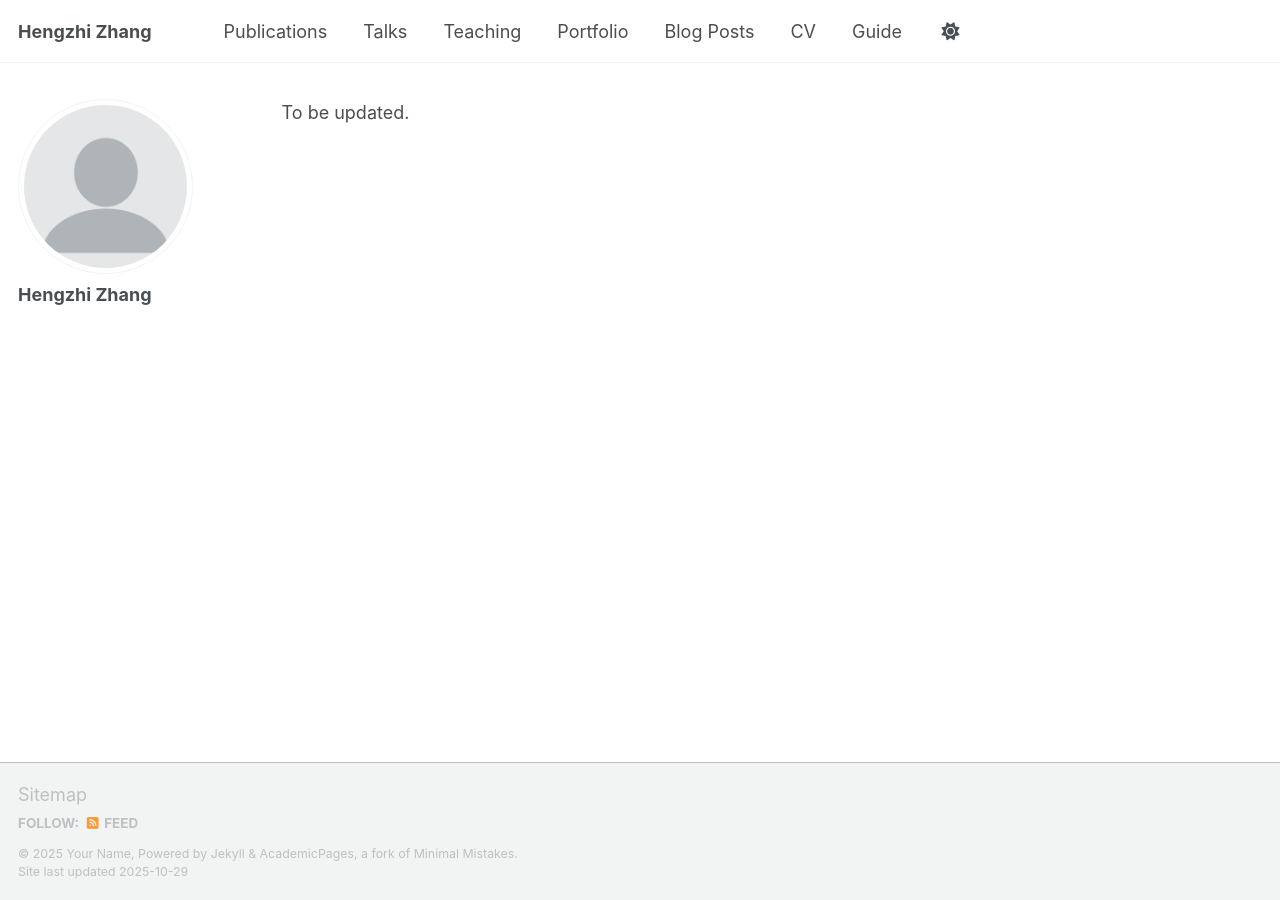
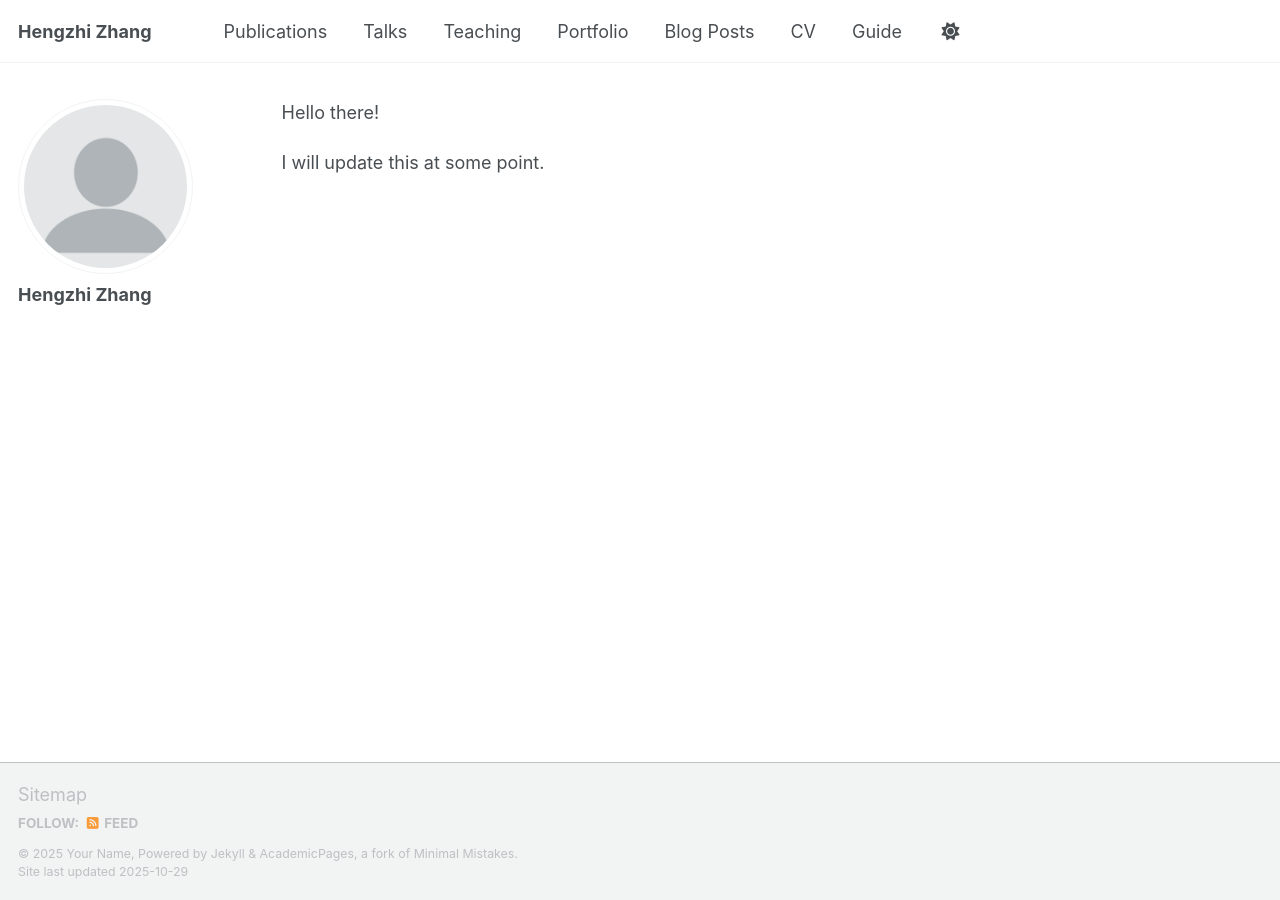
Before and after one commit to henryzhang11/henryzhang11.github.io, a Jekyll site: the page built from _pages/about.md, in a window 1280 px wide. Built offline with Jekyll 4.4.1, drawn with Linux system fonts in a browser that asks for light colours; our own code applies the rules of GitHub Pages for plain Markdown files; a script that is not in the unit is left out.

Commit message:
Update about.md

```diff
--- a/_pages/about.md
+++ b/_pages/about.md
@@ -1 +1,3 @@
-To be updated.
+Hello there!
+
+I will update this at some point.
```
